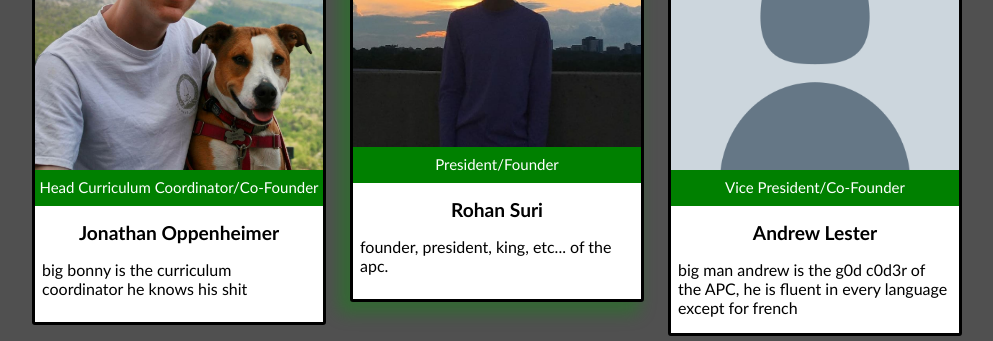
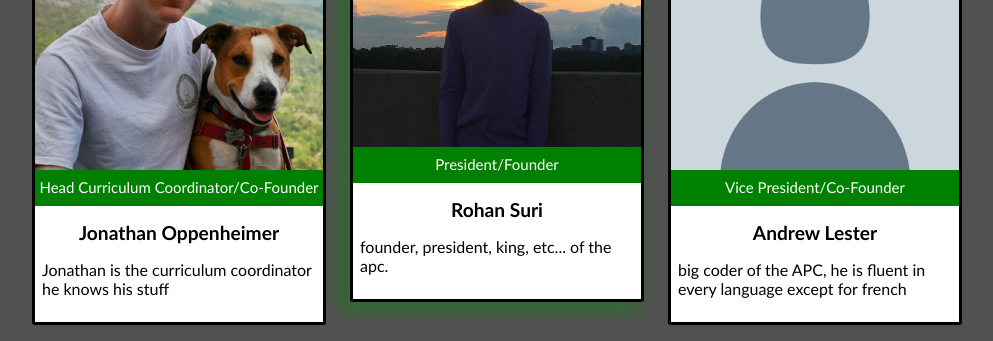
Before and after one commit to apc-gmhs/apc-website, a Jekyll site: the page built from _pages/about_us.html, in a window 1280 px wide and 900 px high, scrolled down 303 px, cut to the strip 0-341 px from the top of the window. Shown: the whole strip, without its empty margins (143-1136 px from the left). Built offline with Jekyll 4.4.1, drawn with Linux system fonts in a browser that asks for light colours; a script that is not in the unit is left out.

Commit message:
Remove language from about us page. This is going on the morning announcements...

```diff
--- a/_pages/about_us.html
+++ b/_pages/about_us.html
@@ -14,7 +14,7 @@ stylesheets:
 			<img src="/assets/images/pfp/jonathanoppenheimer.jpg" />
 			<p class="label">Head Curriculum Coordinator/Co-Founder</p>
 			<h5>Jonathan Oppenheimer</h5>
-			<p>big bonny is the curriculum coordinator he knows his shit</p>
+			<p>Jonathan is the curriculum coordinator he knows his stuff</p>
 		</div>
 		<div class="card-elevated">
       <img src="/assets/images/pfp/rohansuri.jpg" />
@@ -27,7 +27,7 @@ stylesheets:
 			<img src="/assets/images/pfp/default_pfp.png" />
 			<p class="label">Vice President/Co-Founder</p>
 			<h5>Andrew Lester</h5>
-			<p>big man andrew is the g0d c0d3r of the APC, he is fluent in every language except for french</p>
+			<p>big coder of the APC, he is fluent in every language except for french</p>
 		</div>
 	</div>
 
```
